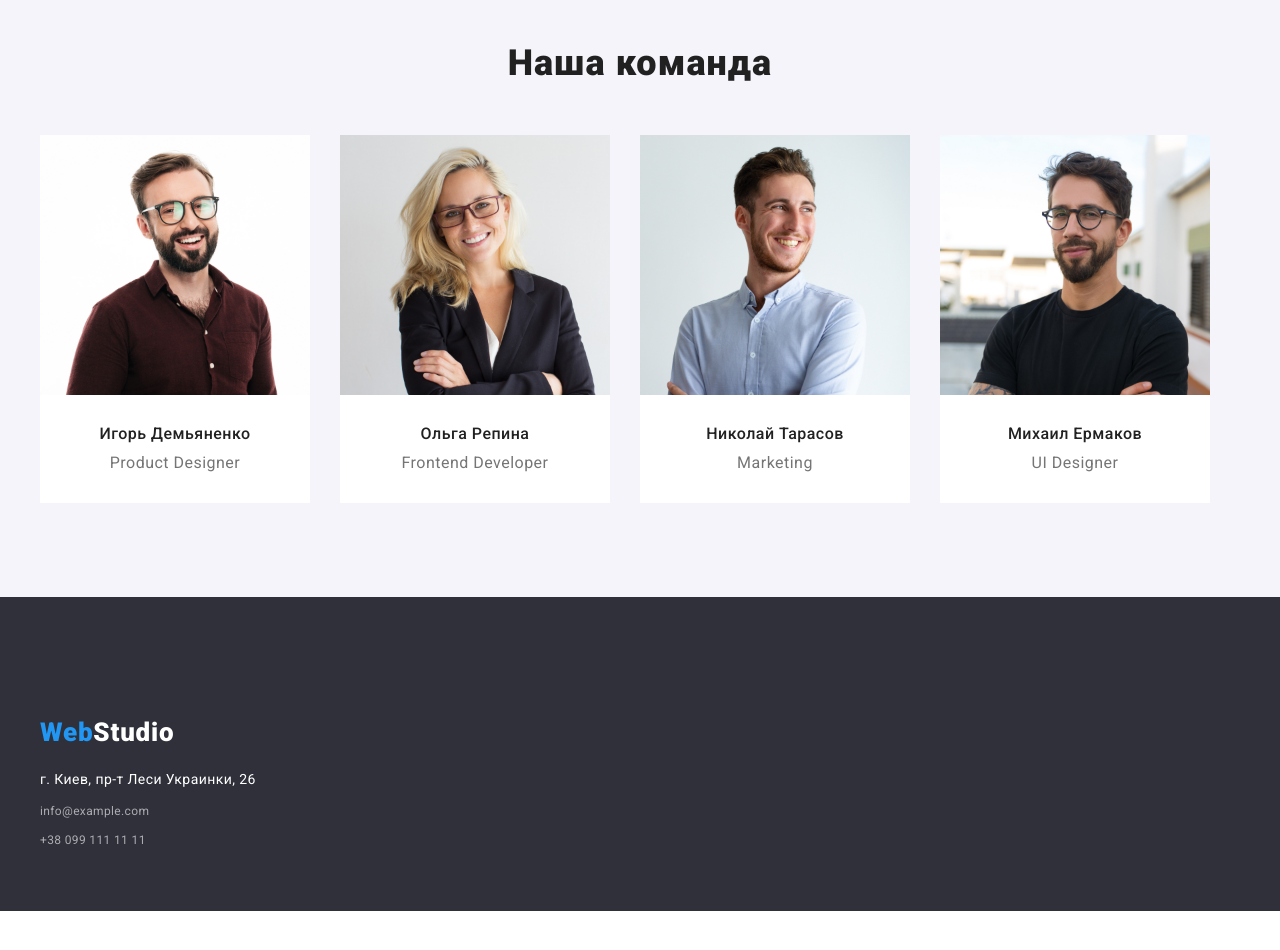
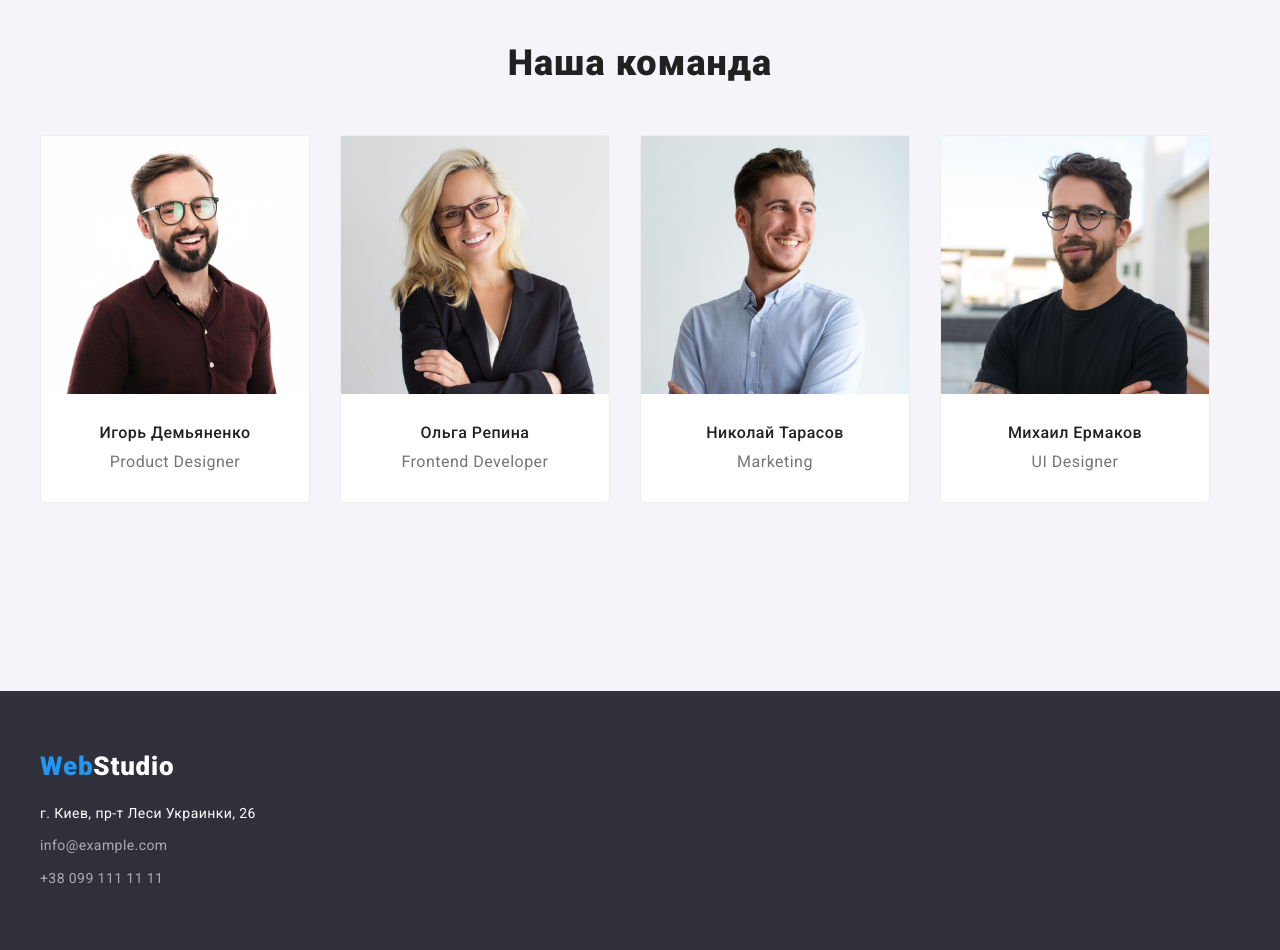
Before and after one commit to Sergey3355/goit-markup-hw-03, a plain HTML site: page index.html in a window 1280 px wide. Shown: the part 1500-2450 px from the top of the page. Before the commit the page ends 2411 px from the top, so only its background shows below. Drawn offline with nearby package versions, Linux system fonts and the light colour scheme.

Commit message:
для карточек добавлен бордер, убран паддинг в лого-футтере, изменены стили в футере, убран нижний марджин в классах btn и btn-list и добавлен вmain-btn, для ссылки задан display-block в классе main-list, comand-hero и comand-hero-info были обернуты дивом и заданы отступы паддингами

```diff
--- a/css/style.css
+++ b/css/style.css
@@ -244,7 +244,6 @@ margin-left: 50px;
 }
 
 .hero-info{
-    /* padding-bottom: 30px; */
     color: var(--ptimary-text-color);
 
     width: 270px;
@@ -302,7 +301,6 @@ margin-left: 50px;
 
 .section-comand-hero{
     color: var(--title-text-color);
-    margin-bottom: 50px;
 
     font-weight: 700;
     font-size: 36px;
@@ -317,6 +315,7 @@ margin-left: 50px;
 .comand-hero{
     color: var(--title-text-color);
     padding-top: 30px;
+    padding-bottom: 10px;
 
     font-weight: 500;
     font-size: 16px;
@@ -329,7 +328,7 @@ margin-left: 50px;
 
 .comand-hero-info{
     color: var(--ptimary-text-color);
-    padding-top: 10px;
+    padding-bottom: 30px;
 
 
     font-size: 16px;
@@ -346,18 +345,27 @@ margin-left: 50px;
 
 }
 
+.work{
+    padding-top: 50px;
+    padding-bottom: 94px;
+    margin-right: 30px;
+}
+
+
+.work:nth-child(4){
+    margin-right: 0;
+}
 
 .comand-item{
-    margin-right: 30px;
+    box-sizing: border-box;
+    border: 1px solid #EEEEEE;
+    border-radius: 4px;
+
     background: #FFFFFF;
-/* display: flex; */
     width: 270px;
-    height: 368px;
+
 }
 
-.comand-item:nth-child(4){
-    margin-right: 0;
-}
 
 
 
@@ -374,7 +382,6 @@ margin-left: 50px;
 
 .logo-footer{
     margin-bottom: 20px;
-    padding-top: 60px;
     display: inline-block;
 
     font-style: normal;
@@ -406,8 +413,8 @@ margin-left: 50px;
 }
 
 .footer-link{
-    font-size: 12px;
-    line-height: 1.71;
+    font-size: 14px;
+    line-height: 1.7;
     letter-spacing: 0.03em;
     color: rgba(255, 255, 255, 0.6);
 
@@ -439,15 +446,15 @@ margin-left: 50px;
      }
 
      .main-btn{
-
+        margin-bottom: 50px;
         display: flex;
         justify-content: center;
-        /* align-items: center; */
+
+
      }
 
      .btn{
         margin-right: 8px;
-        margin-bottom: 50px;
 
      }
 
@@ -455,13 +462,9 @@ margin-left: 50px;
          margin-right: 0;
      }
 
-     .btn-list{
 
 
-     }
-
      .btn-list{
-        margin-bottom: 50px;
         padding-top: 50px;
         display: inline-block;
 
@@ -494,12 +497,19 @@ margin-left: 50px;
 
     }
 
+
+
      .main-list{
+        /* display: block; */
         box-sizing: border-box;
         border: 1px solid #EEEEEE;
-        display: block;
+
         margin-top: 20px;
         margin-right: 30px;
+     }
+
+     .box{
+        display: block;
      }
 
      .main-list:nth-child(3n){
--- a/index.html
+++ b/index.html
@@ -87,27 +87,30 @@
         <h2 class="section-comand-hero">Наша команда</h2>
 
         <ul class="comand-list">
-        <li class="comand-item"><img src="img/img.jpg" alt="Игорь Демьяненко" width="270">
+            <div class="work"><li class="comand-item"><img src="img/img.jpg" alt="Игорь Демьяненко" width="270">
         <h3 class="comand-hero">Игорь Демьяненко</h3>
         <p class="comand-hero-info">Product Designer</p></li>
+    </div>
 
 
 
-        <li class="comand-item"><img src="img/img(1).jpg" alt="Ольга Репина" width="270">
+        <div class="work"><li class="comand-item"><img src="img/img(1).jpg" alt="Ольга Репина" width="270">
         <h3 class="comand-hero">Ольга Репина</h3>
         <p class="comand-hero-info">Frontend Developer</p></li>
+    </div>
 
 
-
-        <li class="comand-item"><img src="img/img(2).jpg" alt="Николай Тарасов" width="270">
+        <div class="work"><li class="comand-item"><img src="img/img(2).jpg" alt="Николай Тарасов" width="270">
         <h3 class="comand-hero">Николай Тарасов</h3>
         <p class="comand-hero-info">Marketing</p></li>
+    </div>
 
 
+        <div class="work"><li class="comand-item"><img src="img/img(3).jpg" alt="Михаил Ермаков" width="270">
+       <h3 class="comand-hero"> Михаил Ермаков</h3>
+        <p class="comand-hero-info">UI Designer</p></li>
+    </div>
 
-        <li class="comand-item"><img src="img/img(3).jpg" alt="Михаил Ермаков" width="270">
-        <h3 class="comand-hero"> Михаил Ермаков</h3>
-        <p class="comand-hero-info">UI Designer</p></li>
         </ul>
         </div>
 
```
Also changed, not shown: portfolio.html (+9 -9 lines).
